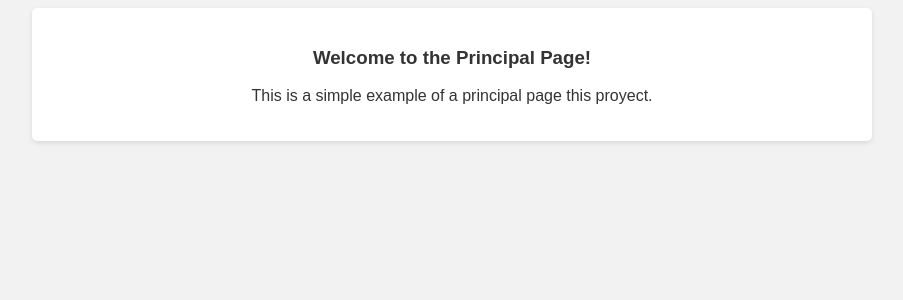
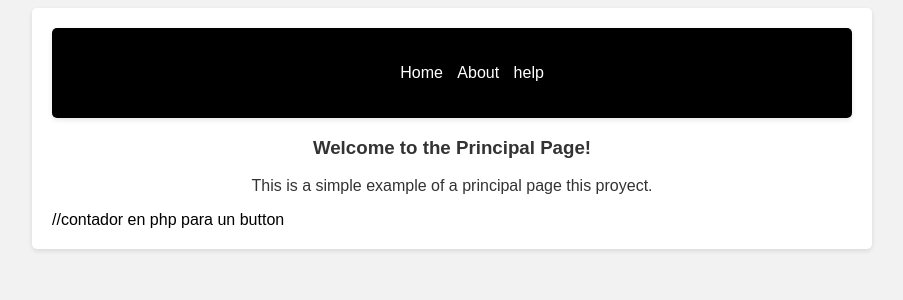
Before and after one commit to ricardoMogas/SencilloPHP-WebApp, a PHP site: page / in a window 1280 px wide. Shown: the top 300 px of the page, without its empty margins (188-1091 px from the left). Run offline with PHP 8.4, Linux system fonts and the light colour scheme.

Commit message:
implementación de rutas en PageController

```diff
--- a/core/FrontController.php
+++ b/core/FrontController.php
@@ -37,8 +37,8 @@ class FrontController {
     private function goToMainPage() {
         if (empty($_GET['controller'])) {
             $_GET['controller'] = 'index';
-            if (file_exists('./web-app/index.html')) {
-                require_once './web-app/index.html'; // Cambia la ruta según tu estructura de archivos
+            if (file_exists('./web-app/index.php')) {
+                require_once './web-app/index.php'; // Cambia la ruta según tu estructura de archivos
             } else {
                 $responseData = new responseData;
                 header('Content-Type: application/json');
--- a/web-app/index.html
+++ b/web-app/index.php
@@ -7,9 +7,18 @@
 </head>
 <body>
     <section class="container">
+        <nav>
+            <ul>
+                <a href="page/">Home</a>
+                <a href="page/about">About</a>
+                <a href="help">help</a>
+
+            </ul>
+        </nav>
         <article>
             <h1>Welcome to the Principal Page!</h1>
             <p>This is a simple example of a principal page this proyect.</p>
+            //contador en php para un button
         </article>
     </section>
 </body>
--- a/web-app/styles.css
+++ b/web-app/styles.css
@@ -12,6 +12,22 @@ body {
     box-shadow: 0 2px 5px rgba(0, 0, 0, 0.1);
 }
 
+nav{
+    max-width: 800px;
+    margin: 0 auto;
+    padding: 20px;
+    background-color: #000000;
+    color: #fff;
+    border-radius: 5px;
+    box-shadow: 0 2px 5px rgba(0, 0, 0, 0.1);
+    text-align: center;
+}
+a{
+    padding: 5px;
+    color: #fff;
+    text-decoration: none;
+}
+
 h1 {
     color: #333;
     text-align: center;
```
Also changed, not shown: controllers/PageController.php (added, +41 -0 lines).
